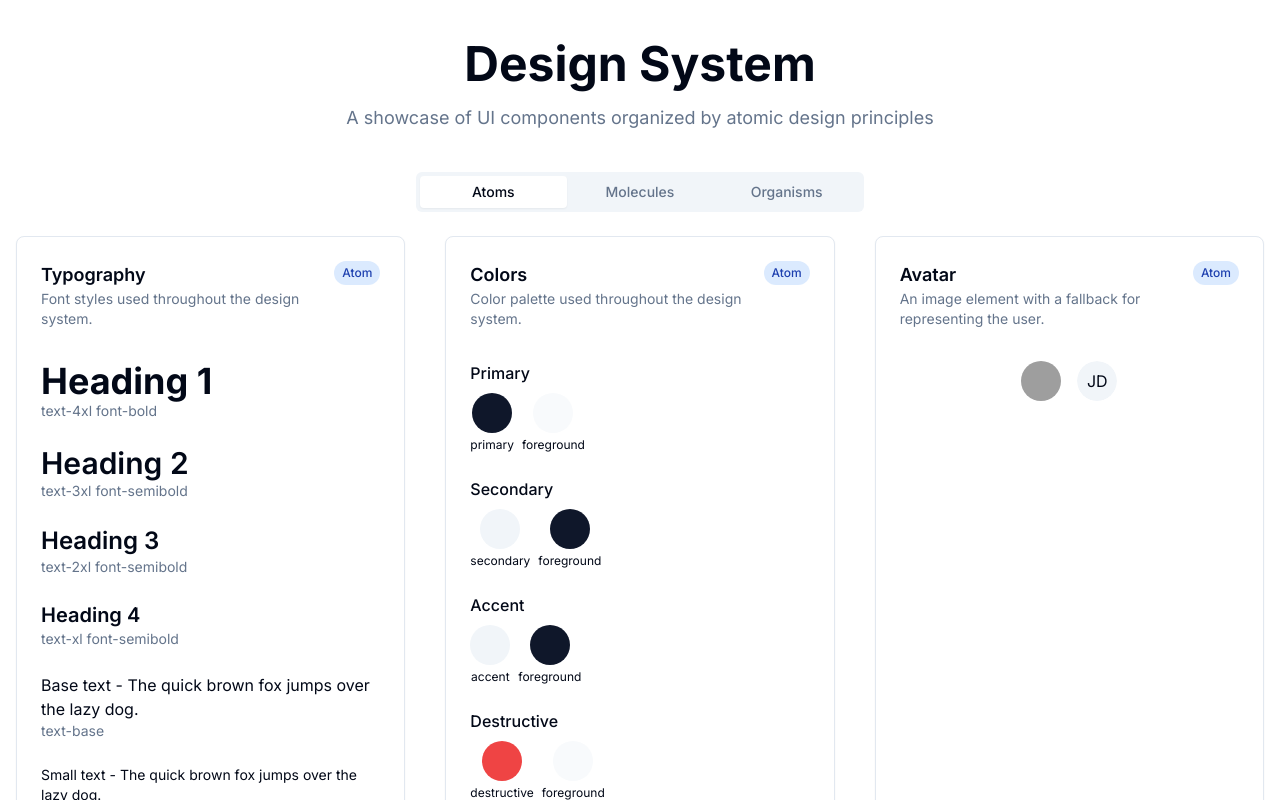
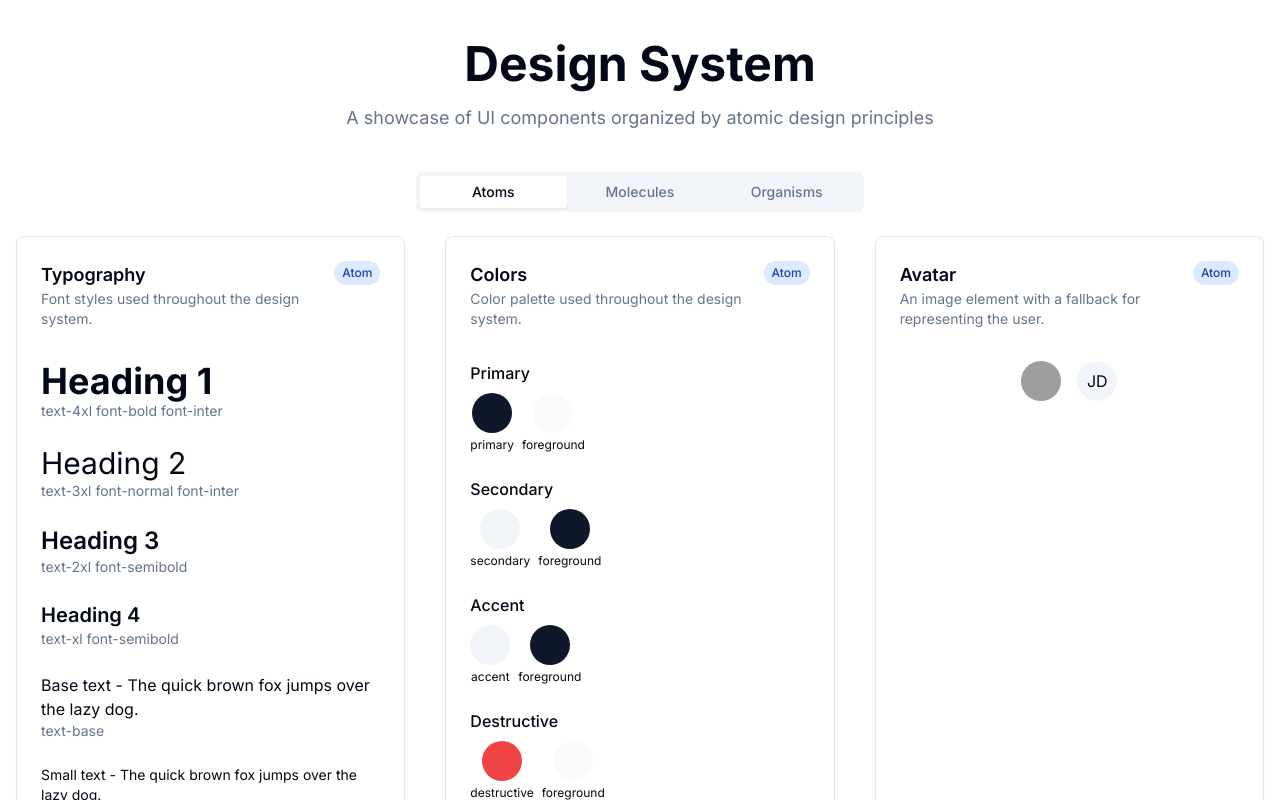
Before and after one commit to remi-pe/Design-System, a Next.js app: page / in a window 1280 px wide. Shown: the top 800 px of the page. Built offline with nearby package versions, Linux system fonts and the light colour scheme; grey boxes are pictures that could not be loaded.

Commit message:
Update typography: Header 1 to Inter bold and Header 2 to Inter regular

```diff
--- a/src/app/page.tsx
+++ b/src/app/page.tsx
@@ -46,12 +46,12 @@ const typographyAndColors = [
     component: (
       <div className="w-full space-y-6">
         <div>
-          <h1 className="text-4xl font-bold">Heading 1</h1>
-          <p className="text-sm text-muted-foreground">text-4xl font-bold</p>
+          <h1 className="text-4xl font-bold font-inter">Heading 1</h1>
+          <p className="text-sm text-muted-foreground">text-4xl font-bold font-inter</p>
         </div>
         <div>
-          <h2 className="text-3xl font-semibold">Heading 2</h2>
-          <p className="text-sm text-muted-foreground">text-3xl font-semibold</p>
+          <h2 className="text-3xl font-normal font-inter">Heading 2</h2>
+          <p className="text-sm text-muted-foreground">text-3xl font-normal font-inter</p>
         </div>
         <div>
           <h3 className="text-2xl font-semibold">Heading 3</h3>
--- a/tailwind.config.js
+++ b/tailwind.config.js
@@ -15,6 +15,9 @@ module.exports = {
       },
     },
     extend: {
+      fontFamily: {
+        inter: ['Inter', 'sans-serif'],
+      },
       colors: {
         border: "hsl(var(--border))",
         input: "hsl(var(--input))",
```
